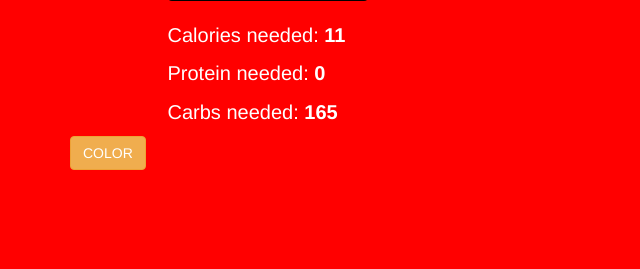
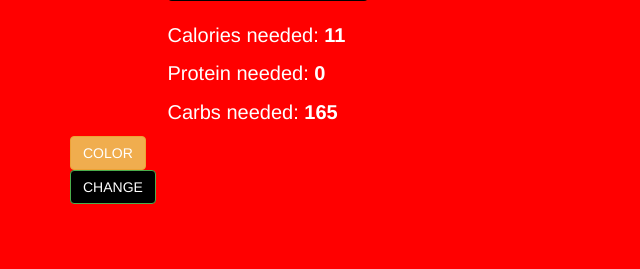
Before and after one commit to cjredmond/fitness_calculator, a Django app: page / in a window 1280 px wide. Shown: the part 260-529 px from the top of the page, without its empty margins (0-640 px from the left). Run offline with Django 3.2, Linux system fonts and the light colour scheme; some libraries are stand-ins or nearby versions.

Commit message:
more javascript practice

```diff
--- a/calculator/static/css/base.css
+++ b/calculator/static/css/base.css
@@ -7,6 +7,8 @@
 
 .resize:hover {
   border: 3px solid gold;
+  background-color: yellow;
+  color: black;
 }
 
 .container {
@@ -20,3 +22,7 @@
 body {
   background-color: red;
 }
+
+#holder {
+  background-color: black;
+}
--- a/templates/index.html
+++ b/templates/index.html
@@ -84,14 +84,32 @@
     </div>
   </div>
 
-<input type="button" class="btn btn-warning" value="COLOR" onclick="chBackcolor('blue');">
+<input type="button" class="btn btn-warning" value="COLOR" onclick="chBackcolor();">
+<br>
+<input id="holder" type="button" class="btn btn-success" value="CHANGE" onclick="chDivHeight(); chDivWidth();">
+
+
 </div>
 <script type="text/javascript">
 var myColors = ['red', 'purple', '#E84751', 'blue', 'orange', '#323643', 'lightblue', 'silver', 'green'];
-function chBackcolor(color) {
+function chBackcolor() {
  var randomize = Math.floor(Math.random()*myColors.length);
  document.body.style.background = myColors[randomize];
 }
+
+var myHeights = ['200px', '100px', '50px']
+function chDivHeight() {
+  var randomize = Math.floor(Math.random()*myHeights.length);
+  document.getElementById('holder').style.height = myHeights[randomize];
+}
+
+var myWidths = ['100px', '150px', '200px']
+function chDivWidth() {
+  var randomize = Math.floor(Math.random()*myWidths.length);
+  document.getElementById('holder').style.width = myWidths[randomize];
+}
+
 </script>
+
   </body>
 </html>
```
